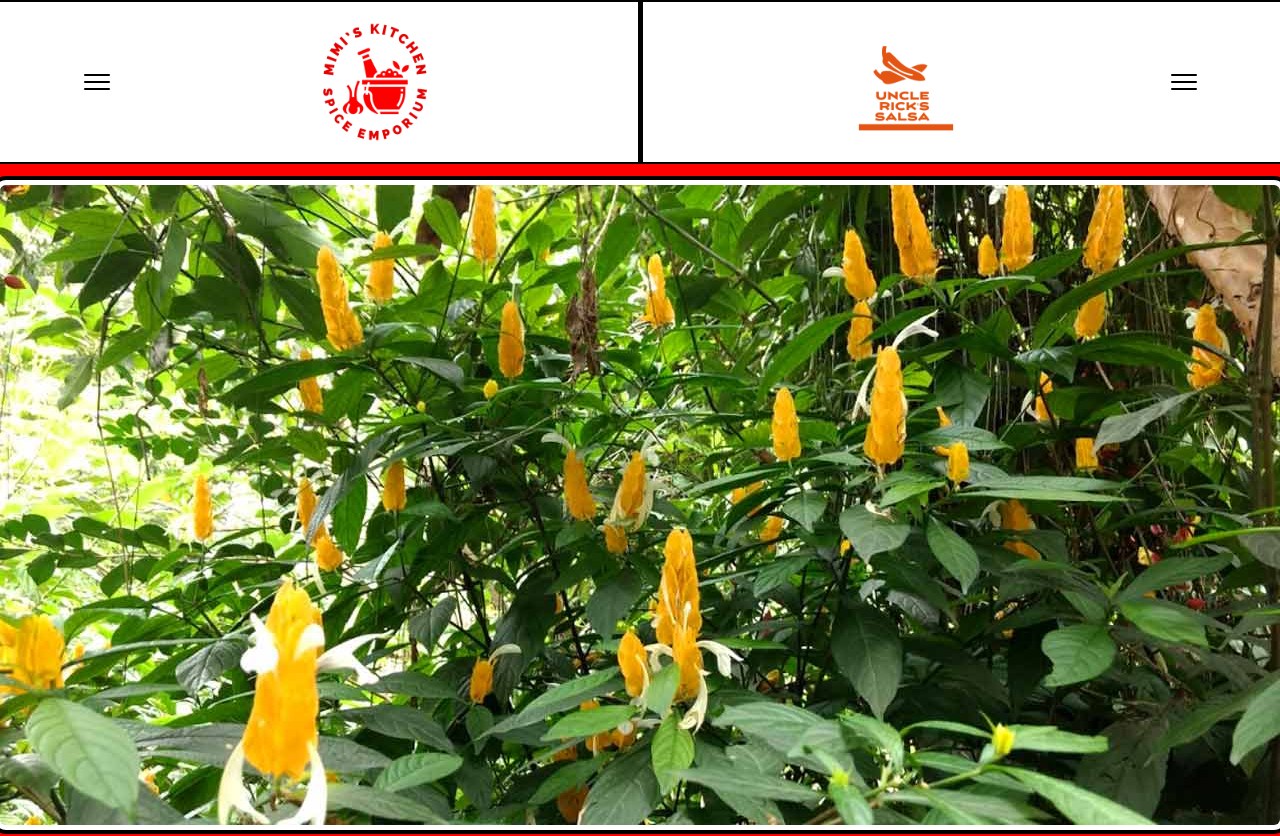
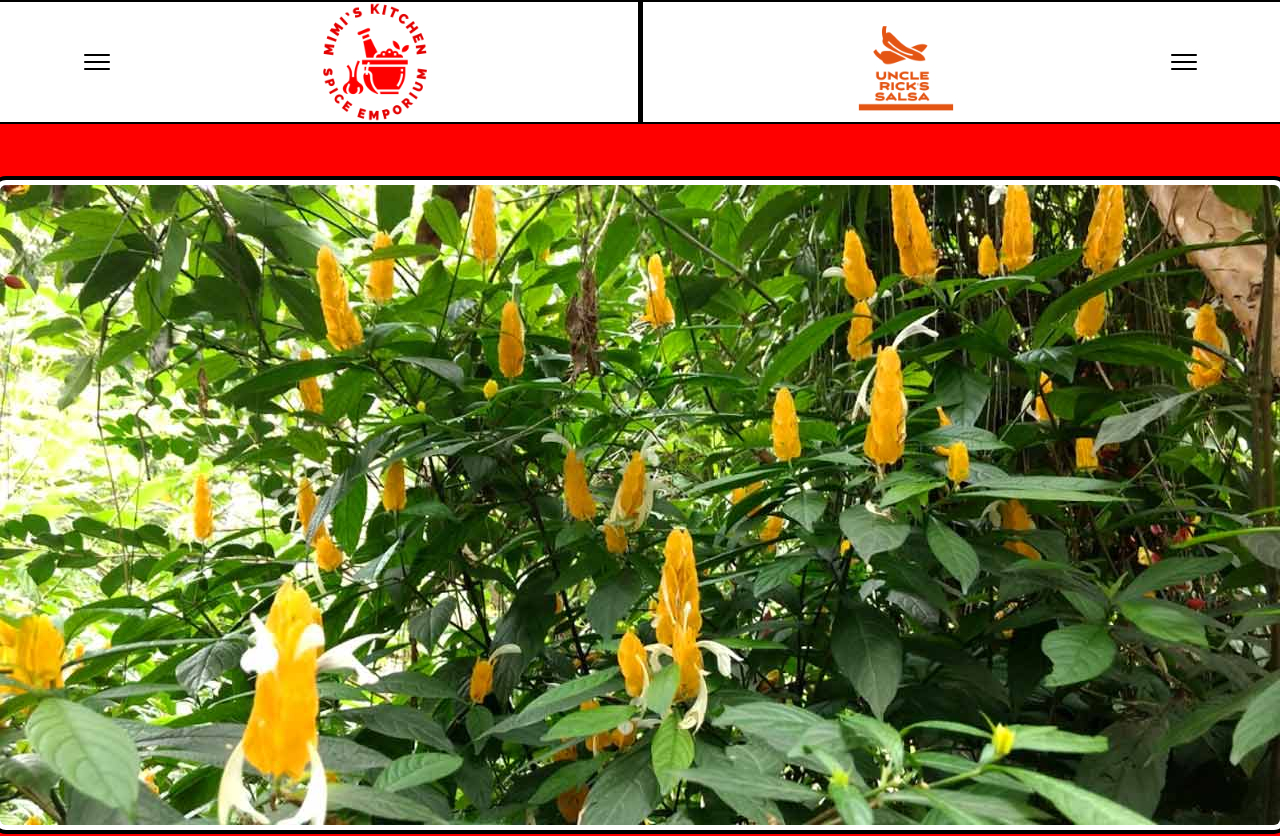
Before and after one commit to blevinspercussion/salsa-seasoning-website, a plain HTML site: page index.html in a window 1280 px wide. Shown: the top 836 px of the page. Drawn offline with Linux system fonts and the light colour scheme.

Commit message:
Changed height of header element so it takes up less screen real estate

```diff
--- a/style.css
+++ b/style.css
@@ -19,7 +19,7 @@ header {
     justify-content: space-around;
     background-color: white;
     width: 100vw;
-    height: 20vh;
+    height: 15vh;
     border: 2px solid black;
     margin-bottom: 2em;
     position: fixed;
@@ -29,7 +29,7 @@ header {
 
 .vertical-line {
     border-left: 5px solid black;
-    min-height: 20vh;
+    min-height: 15vh;
 }
 
 .logo {
```
